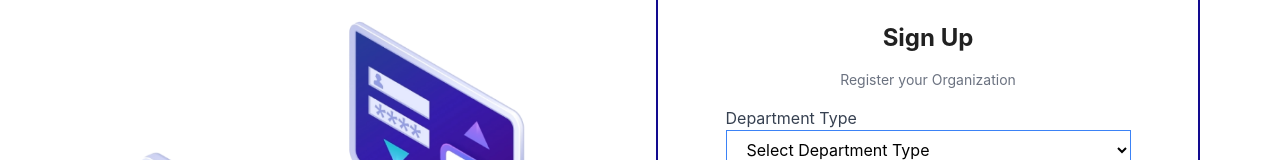
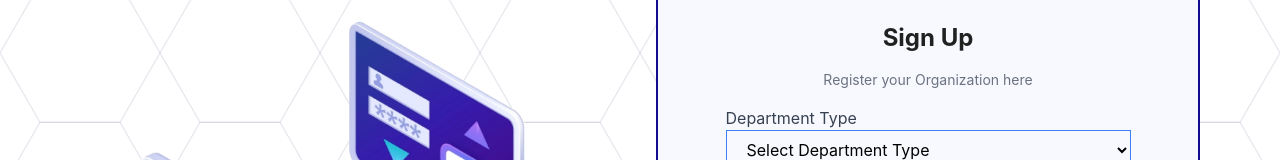
Before and after one commit to Nevish-302/Jatayu, a React (Vite) app in the folder client/: page /signup in a window 1280 px wide. Shown: the part 136-296 px from the top of the page. Built offline with nearby package versions, Linux system fonts and the light colour scheme.

Commit message:
form styling

```diff
--- a/client/src/components/login.jsx
+++ b/client/src/components/login.jsx
@@ -23,7 +23,7 @@ const LoginForm = () => {
   };
 
   return (
-    <div className="flex flex-col items-center justify-center pt-10 pb-10">
+    <div className="flex flex-col items-center justify-center pt-10 pb-10  z-10 bg-card-fill">
       <h2 className="text-2xl font-bold mb-4">Log In</h2>
       <p className="text-sm mb-4 text-gray-500">
         To login, enter your credentials
--- a/client/src/components/signup.jsx
+++ b/client/src/components/signup.jsx
@@ -40,9 +40,11 @@ const SignupForm = () => {
   };
 
   return (
-    <div className="flex flex-col items-center justify-center pt-10 pb-10 w-full">
+    <div className="flex flex-col items-center justify-center pt-10 pb-10 w-full z-10 bg-card-fill">
       <h2 className="text-2xl font-bold mb-4">Sign Up</h2>
-      <p className="text-sm mb-4 text-gray-500">Register your Organization</p>
+      <p className="text-sm mb-4 text-gray-500">
+        Register your Organization here
+      </p>
       <div className="overflow-y-auto w-full max-h-[320px] custom-scrollbar">
         <Formik
           initialValues={initialValues}
--- a/client/src/index.css
+++ b/client/src/index.css
@@ -49,3 +49,12 @@ body {
   scrollbar-width: thin;
   scrollbar-color: rgba(169, 169, 169, 0.5) transparent;
 }
+
+.signup-page-bg {
+  background-image: url("../src/assets/image/hexaBG.png");
+  background-repeat: no-repeat;
+
+  background-position: center center;
+  min-height: 100vh;
+  background-color: rgba(255, 255, 255, 0.2);
+}
--- a/client/src/pages/loginPage.jsx
+++ b/client/src/pages/loginPage.jsx
@@ -7,7 +7,7 @@ import Login from "../components/login";
 const loginPage = () => {
   return (
     <>
-      <div className={`${styles.paddingX}`}>
+      <div className={`${styles.paddingX} signup-page-bg bg-cover`}>
         <Navbar />
         <div class="flex flex-col sm:flex-row justify-between items-center p-4">
           <div class="flex-1 pr-0 md:pr-9 md:justify-start">
--- a/client/src/pages/signupPage.jsx
+++ b/client/src/pages/signupPage.jsx
@@ -7,7 +7,7 @@ import Signup from "../components/signup";
 const signupPage = () => {
   return (
     <>
-      <div className={`${styles.paddingX}`}>
+      <div className={`${styles.paddingX} signup-page-bg bg-cover`}>
         <Navbar />
         <div class="flex flex-col sm:flex-row justify-between items-center p-4">
           <div class="flex-1 pr-0 md:pr-9 md:justify-start">
--- a/client/tailwind.config.js
+++ b/client/tailwind.config.js
@@ -8,6 +8,7 @@ module.exports = {
         "prime-blue": "#120A8F",
         "font-black": "#000000",
         "font-grey": "#5E5E5E",
+        "card-fill": "#F8F9FF",
         // primary: "#020106",
         // "regal-blue": "#243c5a",
         // secondary: "#aaa6c3",
```
Also changed, not shown: client/src/assets/image/hexaBG.png (added).
